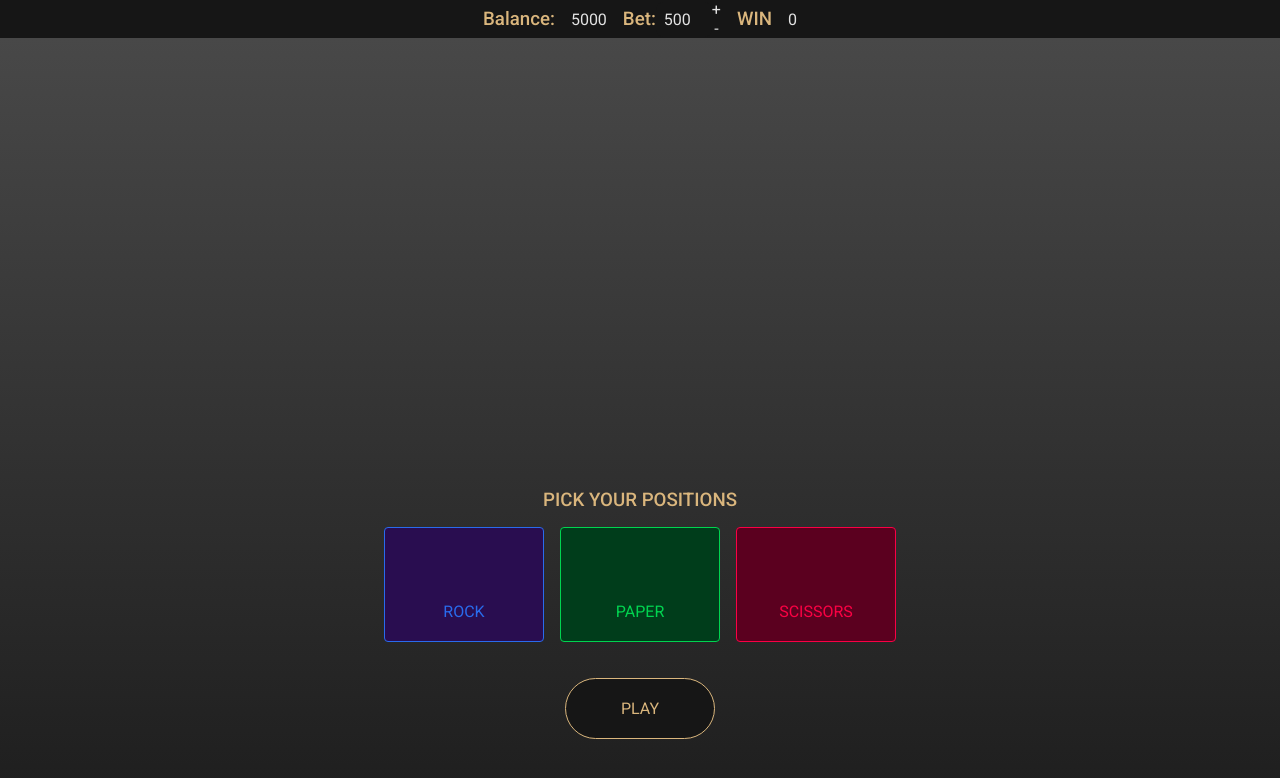
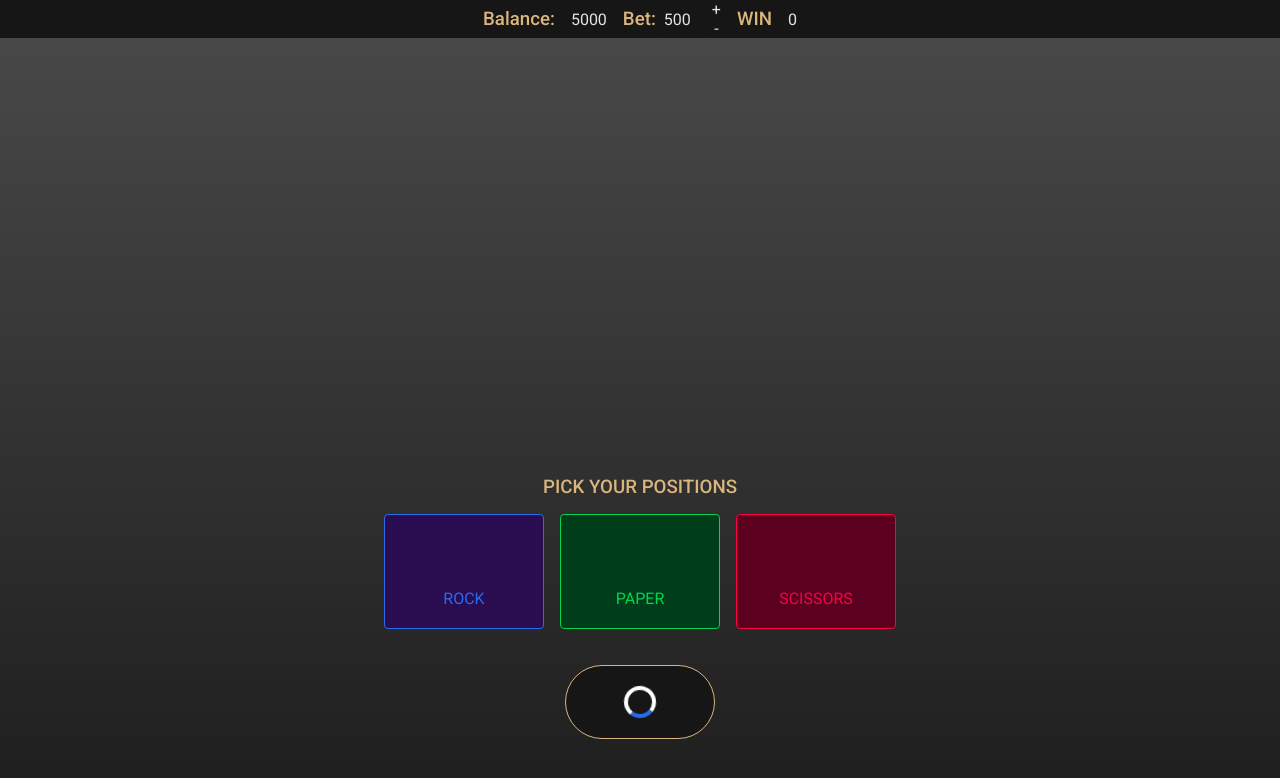
Before and after one commit to engpedromartins/rock-paper-scissors, a React (Create React App) app: page / in a window 1280 px wide. Shown: the top 778 px of the page. Built offline with nearby package versions, Linux system fonts and the light colour scheme.

Commit message:
feat: add loading

```diff
--- a/src/components/Game/Game.tsx
+++ b/src/components/Game/Game.tsx
@@ -5,6 +5,7 @@ import { Button, Container } from "./Game.style";
 import { GameChoices } from "../GameChoices/GameChoices";
 import { BetButtonGroup } from "../BetButtonGroup/BetButtonGroup";
 import { GameResult } from "../GameResult/GameResult";
+import Loading from "../Loagind/Loading";
 
 export default function Game() {
   const betContext = useContext(BetContext);
@@ -141,7 +142,7 @@ export default function Game() {
       <Button
         onClick={playing ? onPressClear : onPressPlay}
         disabled={disabled}>
-        {playing ? 'CLEAR' : 'PLAY'}
+        {true ? <Loading /> : playing ? 'CLEAR' : 'PLAY'}
       </Button>
     </Container>
   )
--- /dev/null
+++ b/src/components/Loagind/Loading.style.ts
@@ -0,0 +1,17 @@
+import styled, { keyframes } from "styled-components";
+import colors from "../../common/style";
+
+const spinAnimation = keyframes`
+  0% { transform: rotate(0deg); }
+  100% { transform: rotate(360deg); }
+`;
+
+export const LoadingCircle = styled.div`
+  border: 4px solid ${colors.white};
+  border-top: 4px solid ${colors.blue};
+  border-radius: 50%;
+  width: 32px;
+  height: 32px;
+  animation: ${spinAnimation} 1s linear infinite;
+  margin: auto;
+`;
--- /dev/null
+++ b/src/components/Loagind/Loading.tsx
@@ -0,0 +1,8 @@
+import { LoadingCircle } from "./Loading.style";
+
+// Componente de carregamento
+const Loading: React.FC = () => {
+  return <LoadingCircle />;
+};
+
+export default Loading;
```
